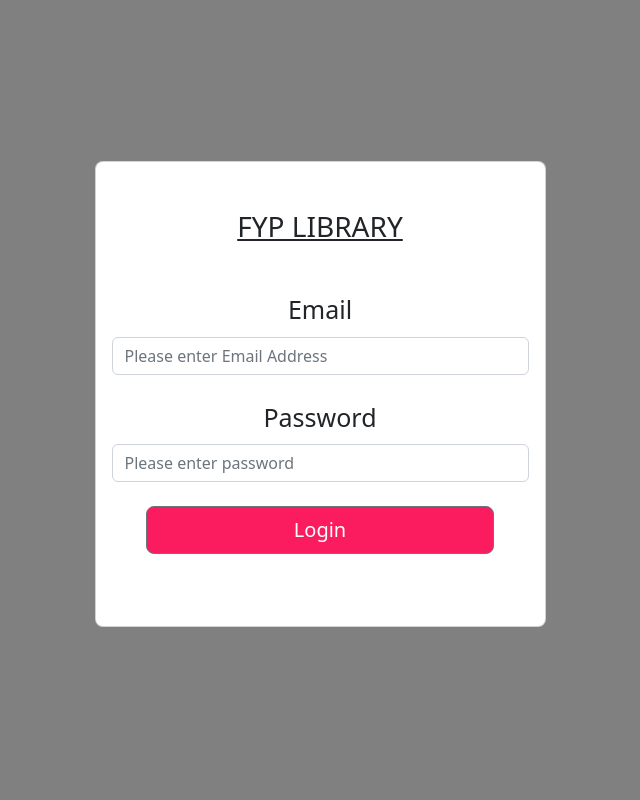
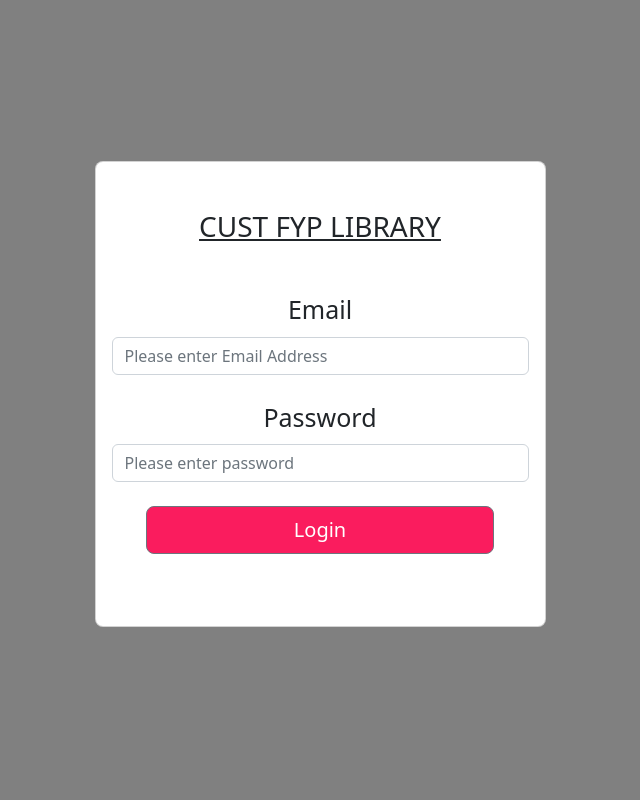
Before and after one commit to asimamir2/custfyp, a Django app: page / in a window 1280 px wide. Shown: the whole page, without its empty margins (320-960 px from the left). Run offline with Django 4.2, Linux system fonts and the light colour scheme.

Commit message:
Update loginpage.html

```diff
--- a/fyp_repository_app/templates/loginpage.html
+++ b/fyp_repository_app/templates/loginpage.html
@@ -14,7 +14,7 @@
 				  <div class="card shadow-2-strong" style="border-radius: 0.5rem; margin-top:25%;" >
 					<div class="card-body py-5 text-center" >
 
-					  <h3 class="mb-5"><u>FYP LIBRARY</u></h3>
+					  <h3 class="mb-5"><u>CUST FYP LIBRARY </u></h3>
                         <form method="post" action="/dologin">
                              {% csrf_token %}
 					  <div class="form-outline mb-4">
```
